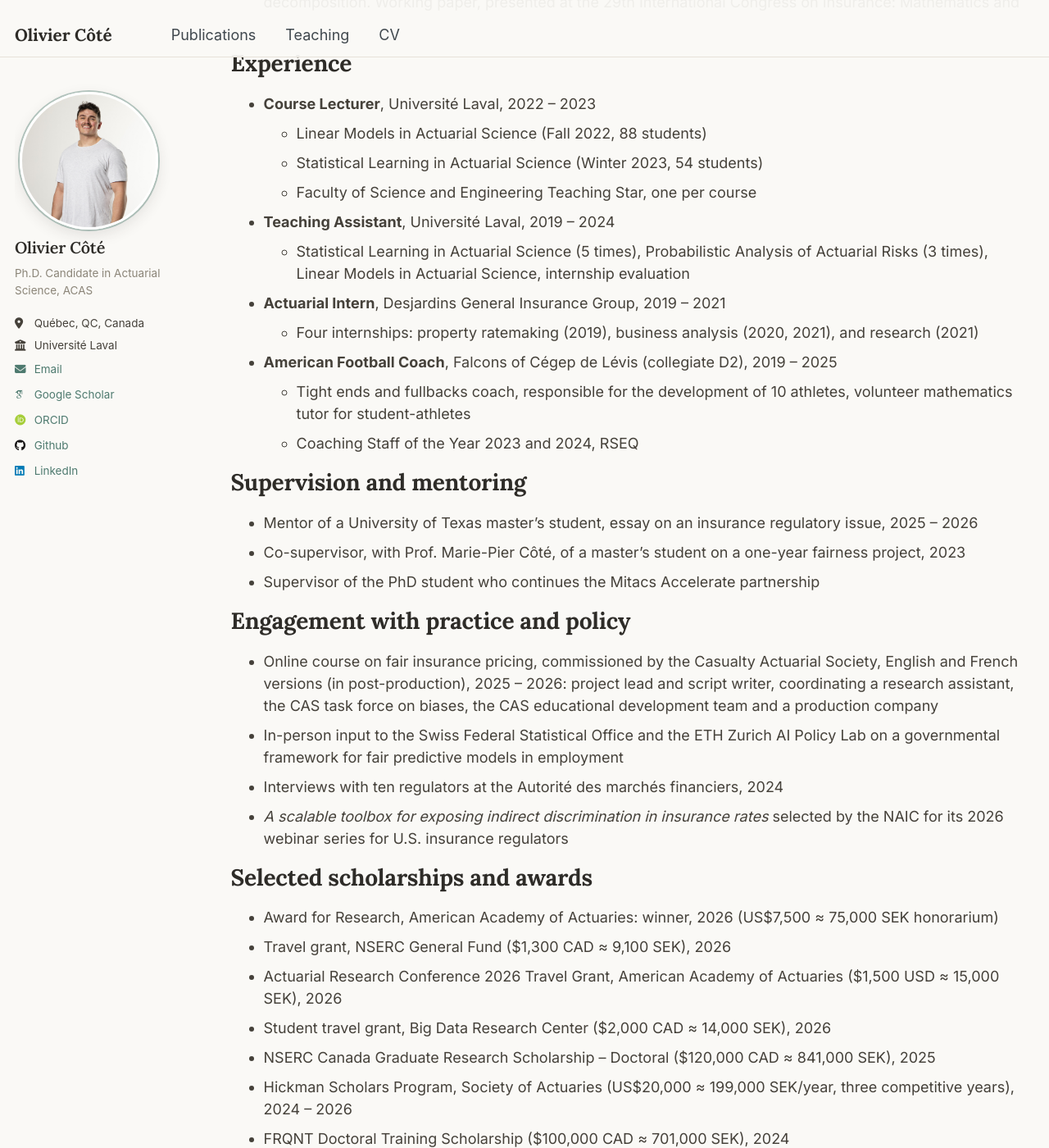
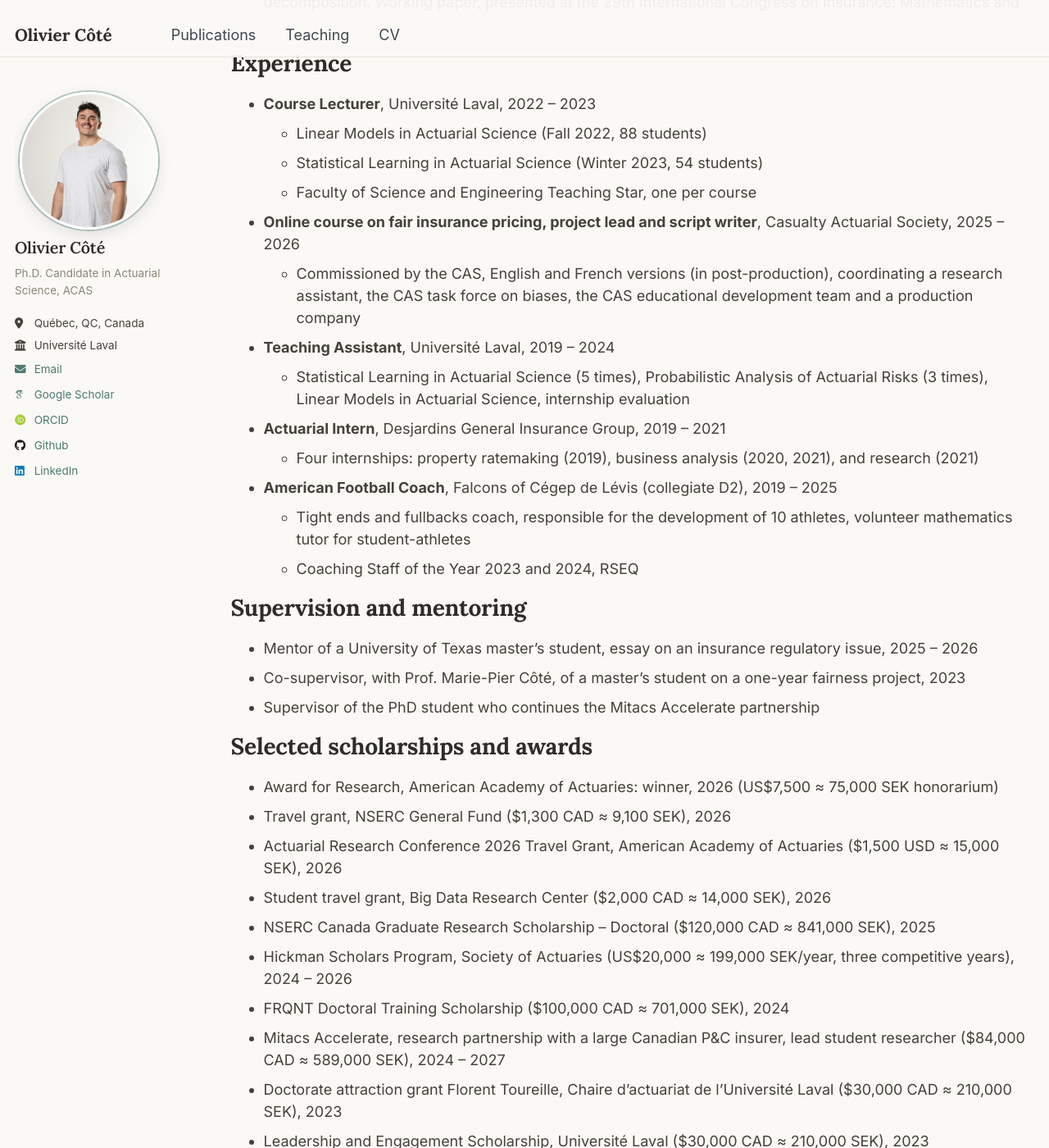
Before and after one commit to OliCoSide/olicoside.github.io, a Jekyll site: the page built from _pages/cv.md, in a window 1280 px wide and 1400 px high, scrolled down 2357 px. Shown: the whole window at 82% size. Built offline with Jekyll 4.4.1, drawn with Linux system fonts in a browser that asks for light colours; some web fonts are replaced.

Commit message:
CV: six pages, consolidated talks, policy section removed
Talks given more than once grouped into one entry each, old entries kept
commented in the source; policy section removed and the CAS course moved
to work experience; tighter section spacing; refereeing after the
designations; service sections together on the last page; open-house
detail on one line. Online CV mirrored.

Co-Authored-By: Claude Opus 5.5 <noreply@anthropic.com>
Claude-Session: https://claude.ai/code/session_0136nmon4UgyaWPYgQmyZ3gx

```diff
--- a/_pages/cv.md
+++ b/_pages/cv.md
@@ -52,6 +52,8 @@ Experience
   * Linear Models in Actuarial Science (Fall 2022, 88 students)
   * Statistical Learning in Actuarial Science (Winter 2023, 54 students)
   * Faculty of Science and Engineering Teaching Star, one per course
+* **Online course on fair insurance pricing, project lead and script writer**, Casualty Actuarial Society, 2025 – 2026
+  * Commissioned by the CAS, English and French versions (in post-production), coordinating a research assistant, the CAS task force on biases, the CAS educational development team and a production company
 * **Teaching Assistant**, Université Laval, 2019 – 2024
   * Statistical Learning in Actuarial Science (5 times), Probabilistic Analysis of Actuarial Risks (3 times), Linear Models in Actuarial Science, internship evaluation
 * **Actuarial Intern**, Desjardins General Insurance Group, 2019 – 2021
@@ -65,13 +67,6 @@ Supervision and mentoring
 * Mentor of a University of Texas master's student, essay on an insurance regulatory issue, 2025 – 2026
 * Co-supervisor, with Prof. Marie-Pier Côté, of a master's student on a one-year fairness project, 2023
 * Supervisor of the PhD student who continues the Mitacs Accelerate partnership
-
-Engagement with practice and policy
-======
-* Online course on fair insurance pricing, commissioned by the Casualty Actuarial Society, English and French versions (in post-production), 2025 – 2026: project lead and script writer, coordinating a research assistant, the CAS task force on biases, the CAS educational development team and a production company
-* In-person input to the Swiss Federal Statistical Office and the ETH Zurich AI Policy Lab on a governmental framework for fair predictive models in employment
-* Interviews with ten regulators at the Autorité des marchés financiers, 2024
-* *A scalable toolbox for exposing indirect discrimination in insurance rates* selected by the NAIC for its 2026 webinar series for U.S. insurance regulators
 
 Selected scholarships and awards
 ======
```
Also changed, not shown: 3 other files.
